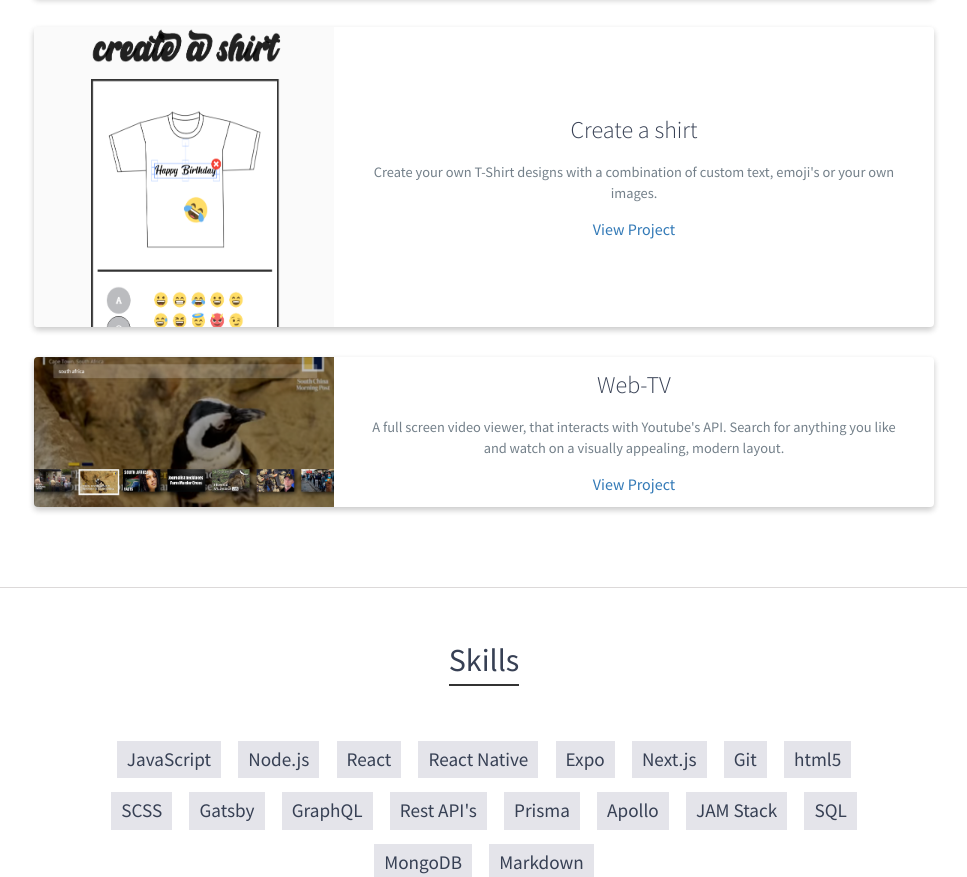
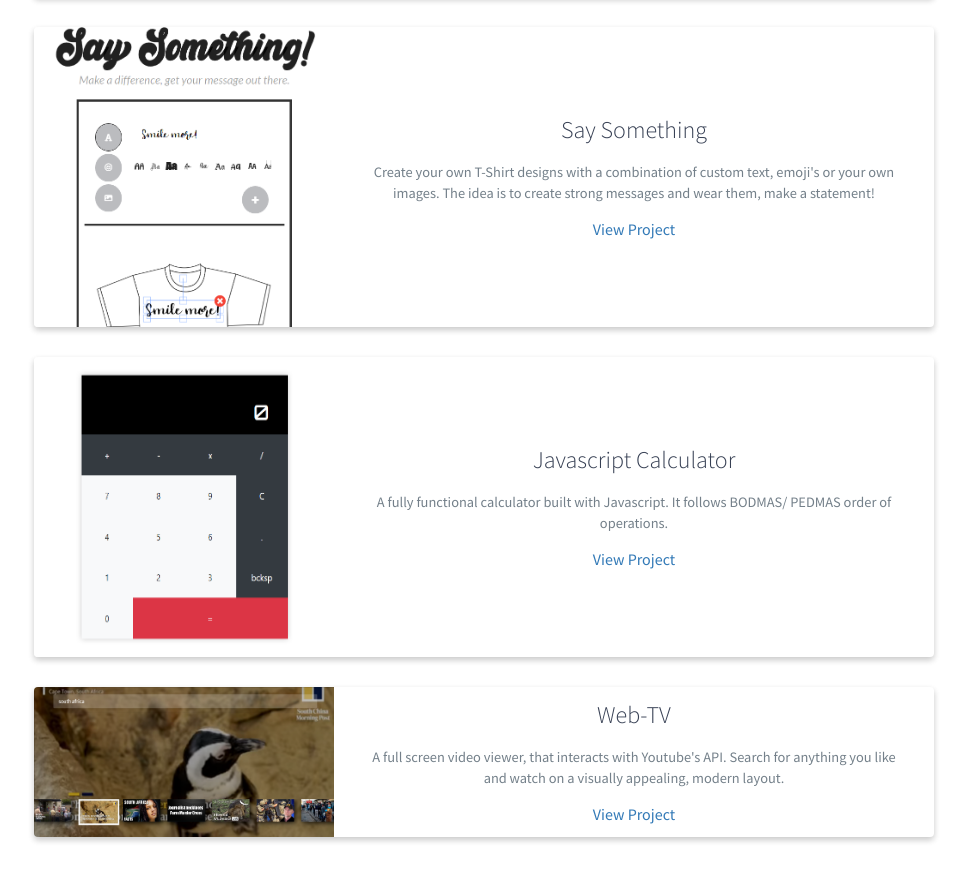
Before and after one commit to chaddanker/portfolio, a website: page index.html in a window 1280 px wide. Shown: the part 1923-2800 px from the top of the page, without its empty margins (156-1123 px from the left). Drawn offline with nearby package versions, Linux system fonts and the light colour scheme.

Commit message:
minor content changes, callbell contact button added

```diff
--- a/index.html
+++ b/index.html
@@ -12,6 +12,18 @@
     <link rel="stylesheet" href="libs/font-awesome/css/font-awesome.min.css">
     <link href="css/bootstrap.min.css" rel="stylesheet">
     <link href="css/styles.css" rel="stylesheet">
+
+
+    <!-- Start of Async Callbell Code -->
+    <script>
+        window.callbellSettings = {
+            token: "awawyVYset85GEVBXnDWrytW"
+        };
+    </script>
+    <script>
+        (function(){var w=window;var ic=w.callbell;if(typeof ic==="function"){ic('reattach_activator');ic('update',callbellSettings);}else{var d=document;var i=function(){i.c(arguments)};i.q=[];i.c=function(args){i.q.push(args)};w.Callbell=i;var l=function(){var s=d.createElement('script');s.type='text/javascript';s.async=true;s.src='https://dash.callbell.eu/include/'+window.callbellSettings.token+'.js';var x=d.getElementsByTagName('script')[0];x.parentNode.insertBefore(s,x);};if(w.attachEvent){w.attachEvent('onload',l);}else{w.addEventListener('load',l,false);}}})()
+    </script>
+    <!-- End of Async Callbell Code -->
 </head>
 
 <body>
@@ -146,19 +158,35 @@
 
                 <div class="project shadow-large">
                     <div class="project-image">
-                        <img height="300" width="300" src="images/createShirt.png" />
+                        <img height="300" width="300" src="images/saySomething.png" />
                     </div>
                     <!-- End .project-image -->
                     <div class="project-info">
-                        <h3>Create a shirt</h3>
+                        <h3>Say Something</h3>
                         <p>
-                            Create your own T-Shirt designs with a combination of custom text, emoji's or your own images.
+                            Create your own T-Shirt designs with a combination of custom text, emoji's or your own images. The idea is to create strong messages and wear them, make a statement!
                         </p>
-                        <a href="https://client-beta-henna.vercel.app/">View Project</a>
+                        <a href="https://say-something.vercel.app/">View Project</a>
                     </div>
                     <!-- End .project-info -->
-                </div>
-                <!-- End .project -->
+                    </div>
+                    <!-- End .project -->
+
+                    <div class="project shadow-large">
+                        <div class="project-image">
+                            <img height="300" width="300" src="images/calculator.png" />
+                        </div>
+                        <!-- End .project-image -->
+                        <div class="project-info">
+                            <h3>Javascript Calculator</h3>
+                            <p>
+                                A fully functional calculator built with Javascript. It follows BODMAS/ PEDMAS order of operations.
+                            </p>
+                            <a href="https://fcc-javascript-calculator-kappa.vercel.app/">View Project</a>
+                        </div>
+                        <!-- End .project-info -->
+                    </div>
+                    <!-- End .project -->
 
                 <div class="project shadow-large">
                     <div class="project-image">
@@ -172,9 +200,9 @@
                         </p>
                         <a href="https://web-tv.vercel.app/">View Project</a>
                     </div>
-                    <!-- End .project-info -->
-                </div>
-                <!-- End .project -->
+
+                    </div>
+                <!-- End .project
             </div>
         </div>
     </div>
@@ -206,7 +234,7 @@
     <!-- End #skills -->
 
     <div id="contact">
-        <h2>Get in Touch</h2>
+        <h2 class="heading">Contact Me</h2>
         <div id="contact-form">
             <form method="POST" action="https://formspree.io/f/xvovrwno">
                 <input type="hidden" name="_subject" value="Contact request from personal website" />
--- a/scss/styles.scss
+++ b/scss/styles.scss
@@ -1,7 +1,7 @@
 /*!
     Title: Chad Danker Portfolio
     Version: 1.0.0
-    Last Change: 11/3/2020
+    Last Change: 11/4/2020
     Author: Chad Danker
     Repo: https://github.com/chaddanker/portfolio
     Issues: https://github.com/chaddanker/portfolio/issues
@@ -181,7 +181,7 @@ header {
         }
 
         &:focus {
-            color: $base-color;
+            color: $text;
             text-decoration: none;
         }
     }
@@ -339,7 +339,7 @@ footer {
     position: relative;
     display: inline-block;
     font-size: 2em;
-    font-weight: 500;
+    font-weight: 700;
     margin: 0 0 30px 0;
 
     &:after {
```
Also changed, not shown: css/styles.css, images/calculator.png (added), images/pomodoro.png (added), images/saySomething.png (added).
